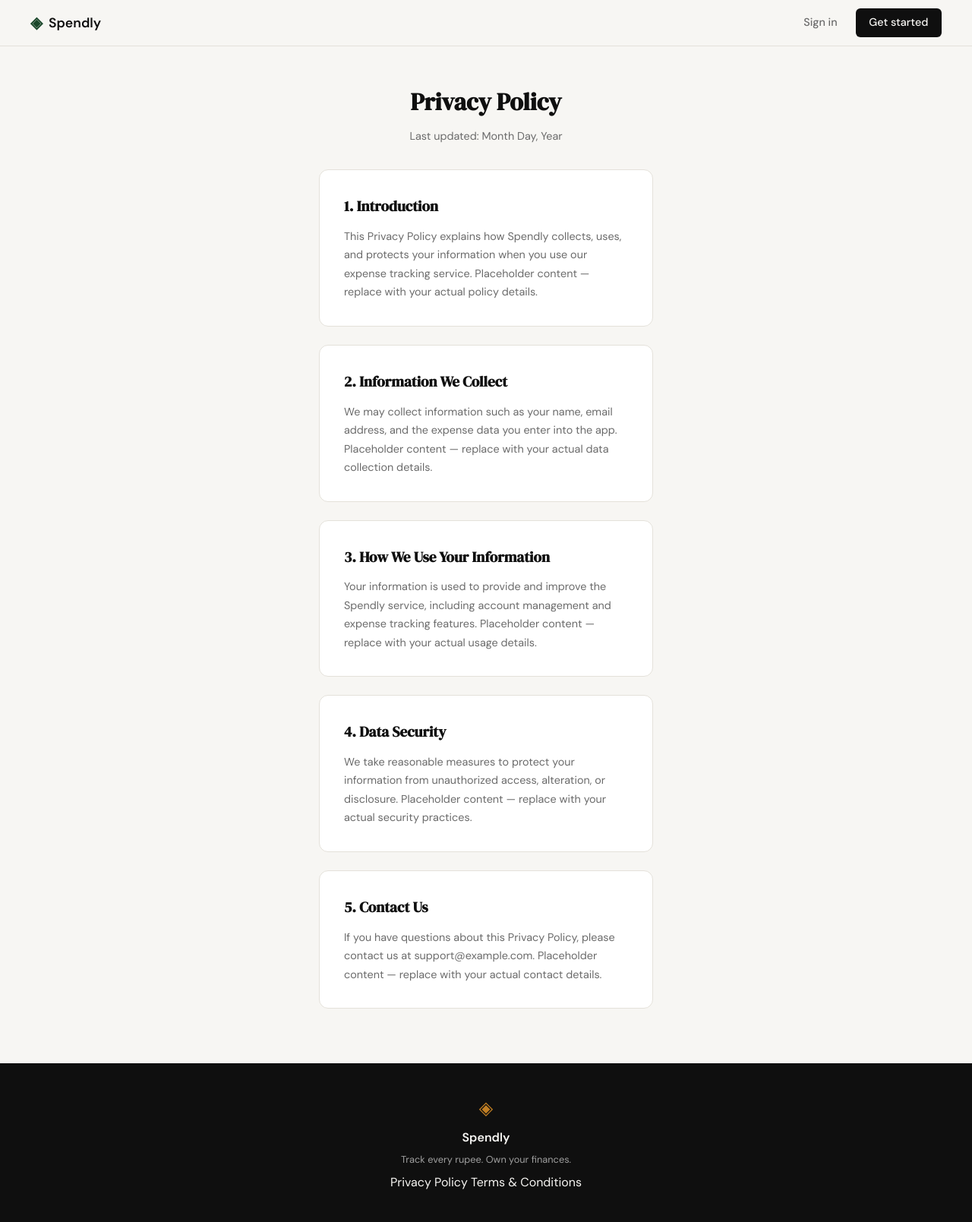
After one commit to pushkar2113/spendly, a Flask app: page /privacy-policy in a window 1280 px wide. The commit adds this page. Shown: the whole page at 76% size. Run offline with Flask 3, Linux system fonts and the light colour scheme.

Commit message:
landing: added privacy polcy and terms and condition url

```diff
--- a/app.py
+++ b/app.py
@@ -20,6 +20,16 @@ def register():
 @app.route("/login")
 def login():
     return render_template("login.html")
+
+
+@app.route("/privacy-policy")
+def privacy_policy():
+    return render_template("privacy-policy.html")
+
+
+@app.route("/terms-and-conditions")
+def terms_and_conditions():
+    return render_template("terms-and-conditions.html")
 
 
 # ------------------------------------------------------------------ #
--- a/templates/base.html
+++ b/templates/base.html
@@ -35,8 +35,8 @@
             <span class="footer-name">Spendly</span>
             <p class="footer-copy">Track every rupee. Own your finances.</p>
             <p>
-                <a href="#">Privacy Policy</a>
-                <a href="#">Terms &amp; Conditions</a>
+                <a href="{{ url_for('privacy_policy') }}">Privacy Policy</a>
+                <a href="{{ url_for('terms_and_conditions') }}">Terms &amp; Conditions</a>
             </p>
         </div>
     </footer>
--- /dev/null
+++ b/templates/privacy-policy.html
@@ -0,0 +1,63 @@
+{% extends "base.html" %}
+
+{% block title %}Privacy Policy — Spendly{% endblock %}
+
+{% block content %}
+
+<section class="auth-section">
+    <div class="auth-container">
+
+        <div class="auth-header">
+            <h1 class="auth-title">Privacy Policy</h1>
+            <p class="auth-subtitle">Last updated: Month Day, Year</p>
+        </div>
+
+        <div class="auth-card">
+            <h2 class="feature-title">1. Introduction</h2>
+            <p class="feature-body">
+                This Privacy Policy explains how Spendly collects, uses, and protects
+                your information when you use our expense tracking service. Placeholder
+                content — replace with your actual policy details.
+            </p>
+        </div>
+
+        <div class="auth-card">
+            <h2 class="feature-title">2. Information We Collect</h2>
+            <p class="feature-body">
+                We may collect information such as your name, email address, and the
+                expense data you enter into the app. Placeholder content — replace with
+                your actual data collection details.
+            </p>
+        </div>
+
+        <div class="auth-card">
+            <h2 class="feature-title">3. How We Use Your Information</h2>
+            <p class="feature-body">
+                Your information is used to provide and improve the Spendly service,
+                including account management and expense tracking features. Placeholder
+                content — replace with your actual usage details.
+            </p>
+        </div>
+
+        <div class="auth-card">
+            <h2 class="feature-title">4. Data Security</h2>
+            <p class="feature-body">
+                We take reasonable measures to protect your information from
+                unauthorized access, alteration, or disclosure. Placeholder content —
+                replace with your actual security practices.
+            </p>
+        </div>
+
+        <div class="auth-card">
+            <h2 class="feature-title">5. Contact Us</h2>
+            <p class="feature-body">
+                If you have questions about this Privacy Policy, please contact us at
+                support@example.com. Placeholder content — replace with your actual
+                contact details.
+            </p>
+        </div>
+
+    </div>
+</section>
+
+{% endblock %}
```
Also changed, not shown: file.txt (+27 -0 lines), templates/terms-and-conditions.html (added, +61 -0 lines).
